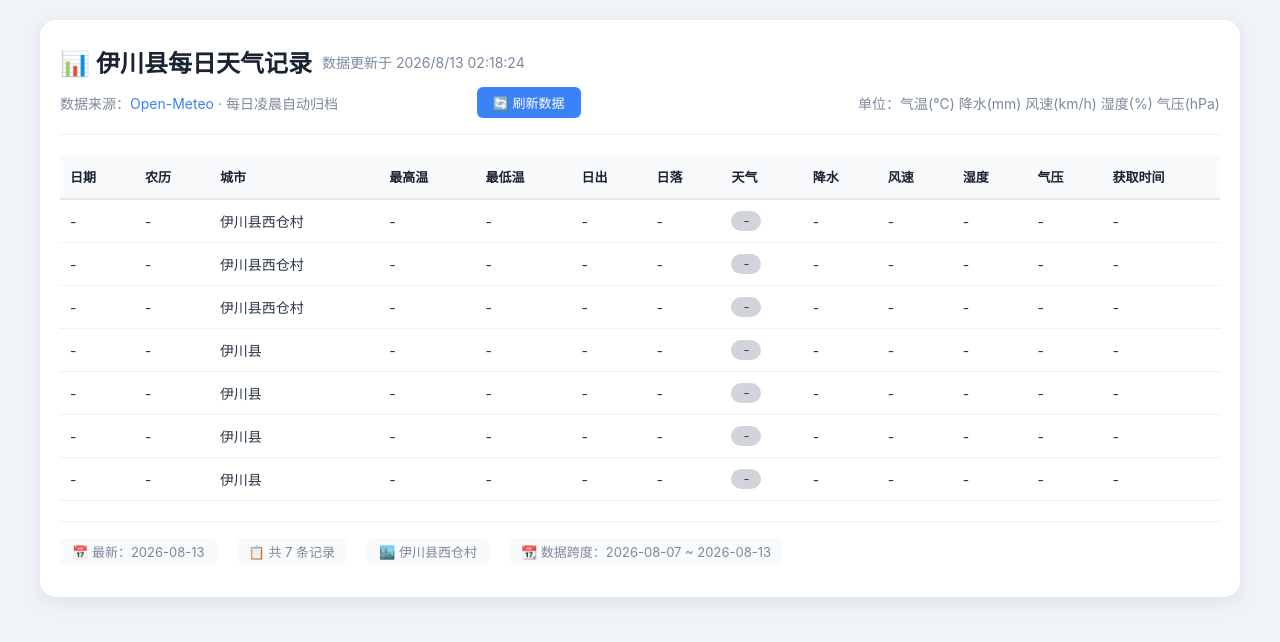
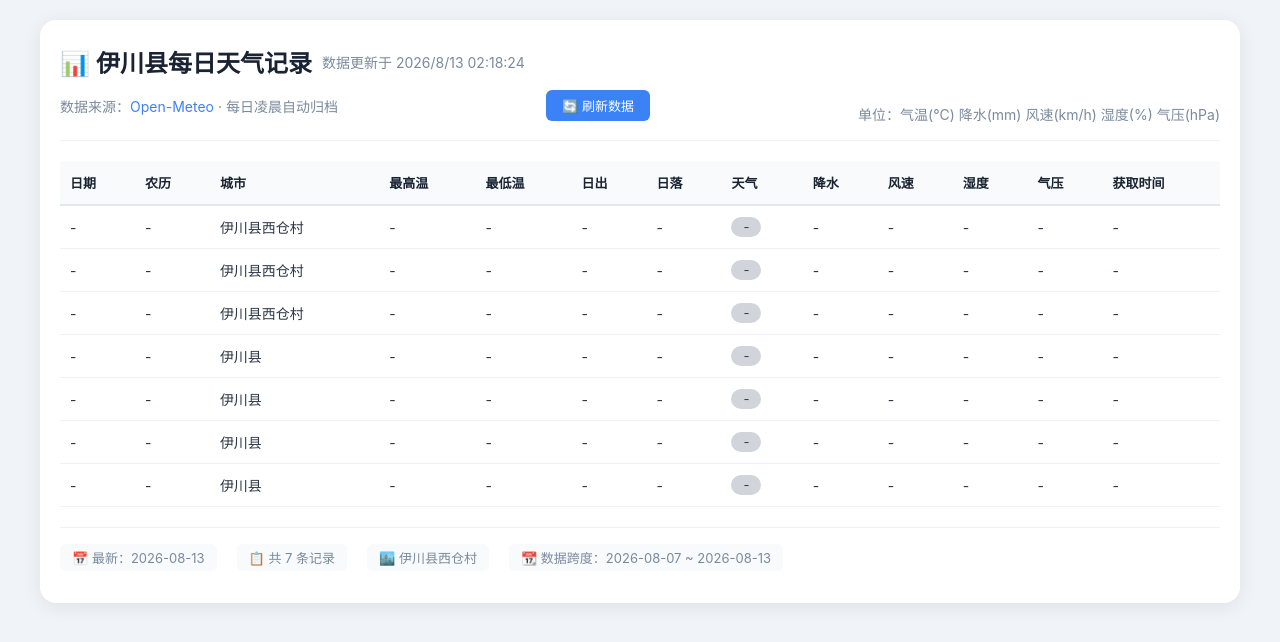
Before and after one commit to lzb833/weather, a website: page index.html in a window 1280 px wide. Drawn offline with Linux system fonts and the light colour scheme.

Commit message:
Update index.html

```diff
--- a/index.html
+++ b/index.html
@@ -131,8 +131,8 @@
     </h1>
     <div class="subtitle">
         <span>数据来源：<a href="https://open-meteo.com" target="_blank" style="color:#3b82f6;text-decoration:none;">Open-Meteo</a> · 每日凌晨自动归档</span>
-        <button class="refresh-btn" id="refreshBtn">🔄 刷新数据</button><br/>
-        <span>单位：气温(℃)     降水(mm)     风速(km/h)     湿度(%)     气压(hPa)</span>
+        <button class="refresh-btn" id="refreshBtn">🔄 刷新数据</button>
+        <span><br/>单位：气温(℃)     降水(mm)     风速(km/h)     湿度(%)     气压(hPa)</span>
     </div>
     <div class="table-wrapper">
         <table>
```
